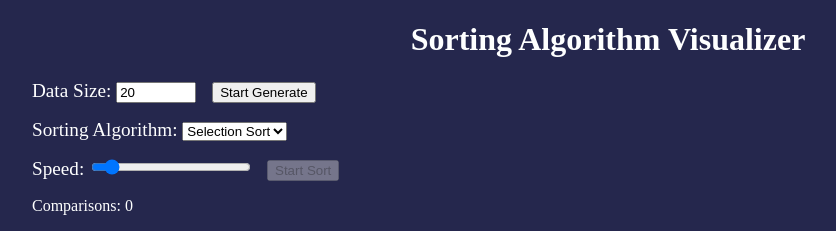
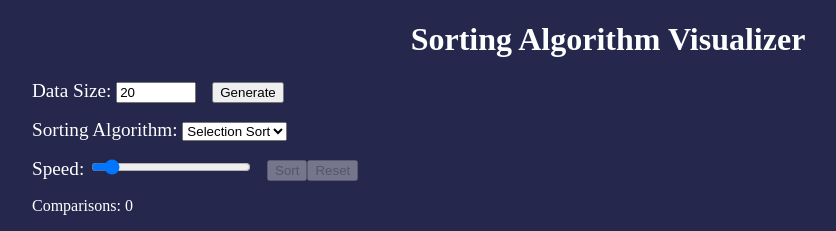
Before and after one commit to makaronma/sorting-algo-visualizer, a React (Create React App) app: page / in a window 1280 px wide. Shown: the top 231 px of the page, without its empty margins (32-868 px from the left). Built offline with nearby package versions, Linux system fonts and the light colour scheme.

Commit message:
add reset data btn

```diff
--- a/src/App.js
+++ b/src/App.js
@@ -7,6 +7,7 @@ import DataListDisplay from "./components/DataListDisplay";
 
 function App() {
   const [dataset, setDataSet] = useState([]);
+  const [oriDataset, setOriDataset] = useState([]);
   const [sortedDataset, setSortedDataset] = useState([]);
   const [info, setInfo] = useState({
     numOfComparison: 0,
@@ -21,6 +22,8 @@ function App() {
         <ControlPanel
           dataset={dataset}
           setDataSet={setDataSet}
+          oriDataset={oriDataset}
+          setOriDataset={setOriDataset}
           setSortedDataset={setSortedDataset}
           setInfo={setInfo}
         />
--- a/src/components/ControlPanel.js
+++ b/src/components/ControlPanel.js
@@ -2,10 +2,13 @@ import React, { useState, useRef, useEffect } from "react";
 import { genRanData } from "../helper/dataInitializer";
 import { sortData } from "../helper/sorter";
 import { visualize } from "../helper/visualizer";
+import { getDeepCloneData } from "../util";
 
 const ControlPanel = ({
   dataset,
   setDataSet,
+  oriDataset,
+  setOriDataset,
   setInfo,
   setSortedDataset,
 }) => {
@@ -35,6 +38,7 @@ const ControlPanel = ({
     }
 
     const visualizerInterval = setInterval(() => {
+      console.log(oriDataset);
       visualize(setDataSet, setInfo, orderList, count);
       setCount((prev) => prev + 1);
     }, 1000 / speedRef.current.value);
@@ -44,20 +48,32 @@ const ControlPanel = ({
 
   // ------------------Handle Input Area------------------
   const handleGenBtnClick = () => {
-    genRanData(dataSizeRef.current.value, setDataSet);
+    genRanData(dataSizeRef.current.value, setDataSet, setOriDataset);
 
     setIsSorting(false);
     setInfo({ numOfComparison: 0, numOfArrAccessed: 0, numOfSwap: 0 });
     setSortBtnEnable(true);
   };
+
+  const handleChangeAlgoChoice = (e) => {
+    setAlgoChoice(e.target.value);
+  };
+
   const handleSortBtnClick = () => {
+    sortData(setOrderList, setSortedDataset, algoChoice, dataset);
+
     setSortBtnEnable(false);
-    sortData(setOrderList, setSortedDataset, algoChoice, dataset);
     setCount(0); // to RESTART Animation Counter
     setIsSorting(true); // to Disable 'Start Sort' Button
   };
-  const handleChangeAlgoChoice = (e) => {
-    setAlgoChoice(e.target.value);
+
+  const handleResetSortClick = () => {
+    setDataSet(getDeepCloneData(oriDataset));
+
+    setCount(0); // to RESTART Animation Counter
+    setIsSorting(false); // to Disable 'Start Sort' Button
+    setInfo({ numOfComparison: 0, numOfArrAccessed: 0, numOfSwap: 0 });
+    setSortBtnEnable(true);
   };
 
   // ------------------------Layout------------------------
@@ -66,7 +82,7 @@ const ControlPanel = ({
       <div>
         <label>Data Size: </label>
         <input type="number" ref={dataSizeRef} />
-        <button onClick={handleGenBtnClick}>Start Generate</button>
+        <button onClick={handleGenBtnClick}>Generate</button>
       </div>
       <div>
         <label>Sorting Algorithm: </label>
@@ -91,7 +107,10 @@ const ControlPanel = ({
           ref={speedRef}
         />
         <button onClick={handleSortBtnClick} disabled={!sortBtnEnable}>
-          Start Sort
+          Sort
+        </button>
+        <button onClick={handleResetSortClick} disabled={!isSorting}>
+          Reset
         </button>
       </div>
     </div>
@@ -102,5 +121,4 @@ export default ControlPanel;
 
 // TODO:
 // 1: show input error message
-// 2: show original data & sorted data
-// 3: add stop sort btn
+// 3: add reset sort btn
--- a/src/helper/dataInitializer.js
+++ b/src/helper/dataInitializer.js
@@ -1,6 +1,6 @@
-import { getRandomInt } from "../util";
+import { getRandomInt, getDeepCloneData } from "../util";
 // -----------------GENERATE Random Dataset-----------------
-const genRanData = (numOfData, setDataSet) => {
+const genRanData = (numOfData, setDataSet, setOriDataset) => {
   if (numOfData <= 0) {
     console.log("Number of data must be more than 0");
     return;
@@ -23,6 +23,7 @@ const genRanData = (numOfData, setDataSet) => {
   console.log(`Generated Dataset: `);
   console.log(newDataset);
   setDataSet(newDataset);
+  setOriDataset(getDeepCloneData(newDataset));
 };
 
 export { genRanData };
--- a/src/helper/sorter.js
+++ b/src/helper/sorter.js
@@ -8,6 +8,9 @@ import {
 // --------------------Implement Sorting--------------------
 // Get a list of orderList from isSorting result
 const sortData = (setOrderList, setSortedDataset, algoChoice, dataset) => {
+  dataset.forEach((data) => {
+    data.state = "default";
+  });
   const { newDataset, newOrderList } = getSortResult(algoChoice, dataset);
   setOrderList(newOrderList); // to SET orderList of intructions for Animation
   setSortedDataset(newDataset); // to SHOW Sorted Dataset
--- a/src/helper/visualizer.js
+++ b/src/helper/visualizer.js
@@ -3,7 +3,7 @@ const visualize = (setDataSet, setInfo, orderList, count) => {
   const changeData = (newDataset) => {
     const order = orderList[count];
     const { m, n, index } = order;
-    console.log(order); // For Debug
+    // console.log(order); // For Debug
 
     // Change to default color first
     const prevOrder = orderList[count - 1];
--- a/src/util.js
+++ b/src/util.js
@@ -11,6 +11,7 @@ const getDeepCloneData = (dataset) => {
       id: dataset[i].id,
       val: dataset[i].val,
       isUsing: dataset[i].isUsing,
+      state: dataset[i].state,
     });
   }
 
```
